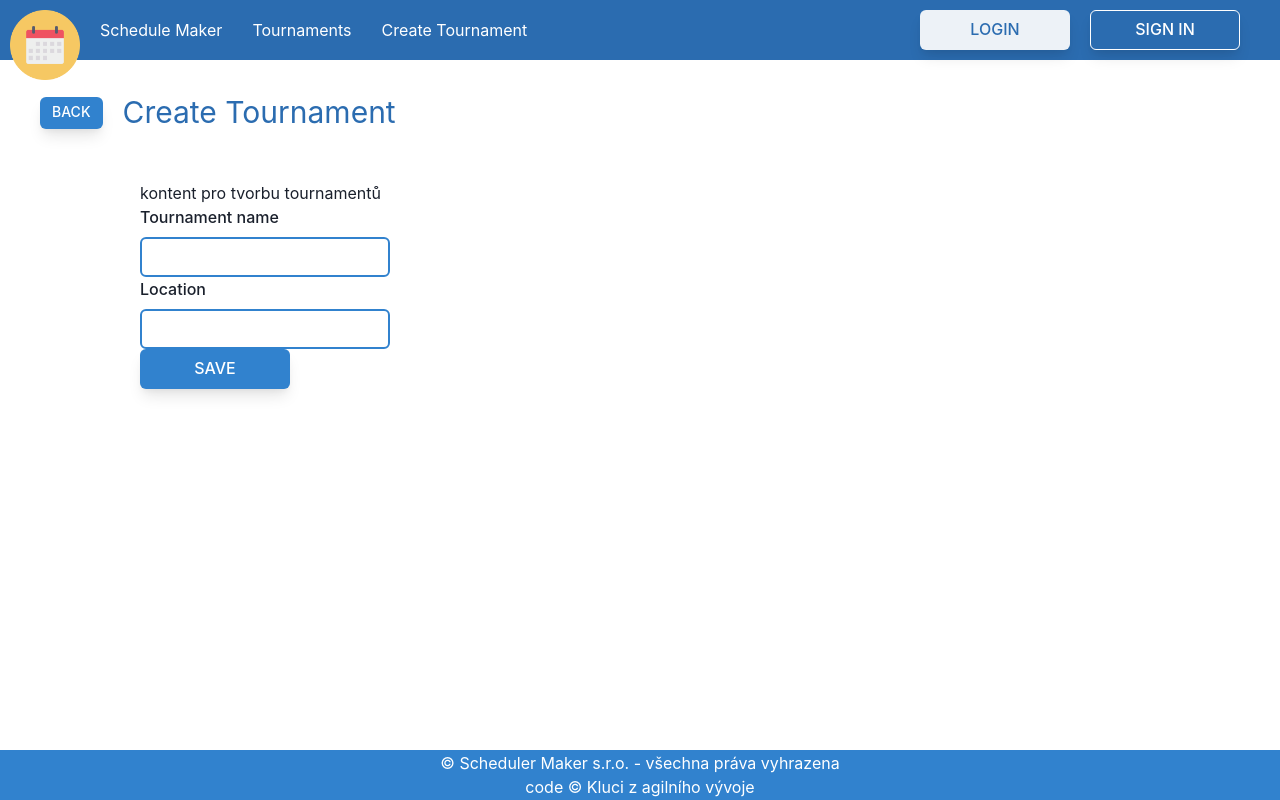
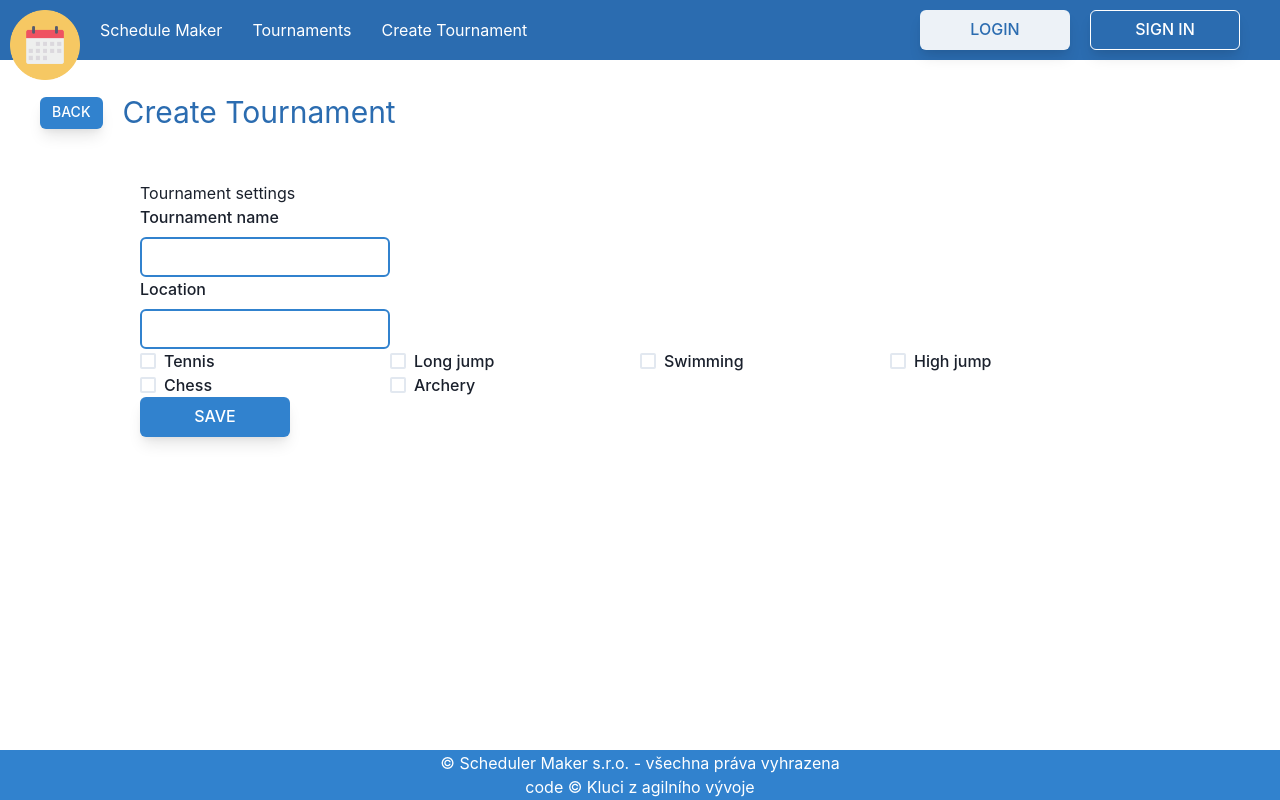
Before and after one commit to ReDa0123/schedule-maker, a React (Create React App) app in the folder frontend/: page /tournament-creator in a window 1280 px wide. Built offline with nearby package versions, Linux system fonts and the light colour scheme; what ramda-extension would draw is missing.

Commit message:
Added sport selection using checkboxes

```diff
--- a/frontend/src/modules/tournament-creator/pages/TournamentCreatorPage.js
+++ b/frontend/src/modules/tournament-creator/pages/TournamentCreatorPage.js
@@ -3,7 +3,19 @@ import { Form } from 'src/shared/react-hook-form/organisms';
 import {
   FormInput,
   FormSubmitButton,
+  FormCheckbox,
 } from 'src/shared/react-hook-form/molecules';
+
+import { SimpleGrid } from '@chakra-ui/react';
+
+const mockSports = [
+  'Tennis',
+  'Long jump',
+  'Swimming',
+  'High jump',
+  'Chess',
+  'Archery',
+];
 import SubHeader from '../../../shared/design-system/molecules/SubHeader';
 
 const TournamentCreatorPage = () => {
@@ -11,10 +23,15 @@ const TournamentCreatorPage = () => {
     <>
       <SubHeader title={'Create Tournament'} />
     <ContentBox>
-      kontent pro tvorbu tournamentů
+      Tournament settings
       <Form onSubmit={(data) => alert(JSON.stringify(data))}>
-        <FormInput name={'Tournament name'} label={'Tournament name'} />
+        <FormInput name={'Tournament na()me'} label={'Tournament name'} />
         <FormInput name={'Location'} label={'Location'} />
+        <SimpleGrid columns={4}>
+          {mockSports.map((sport) => (
+            <FormCheckbox name={sport} label={sport} key={sport} />
+          ))}
+        </SimpleGrid>
         <FormSubmitButton title={'Save'} showAlert />
       </Form>
     </ContentBox></>
```
